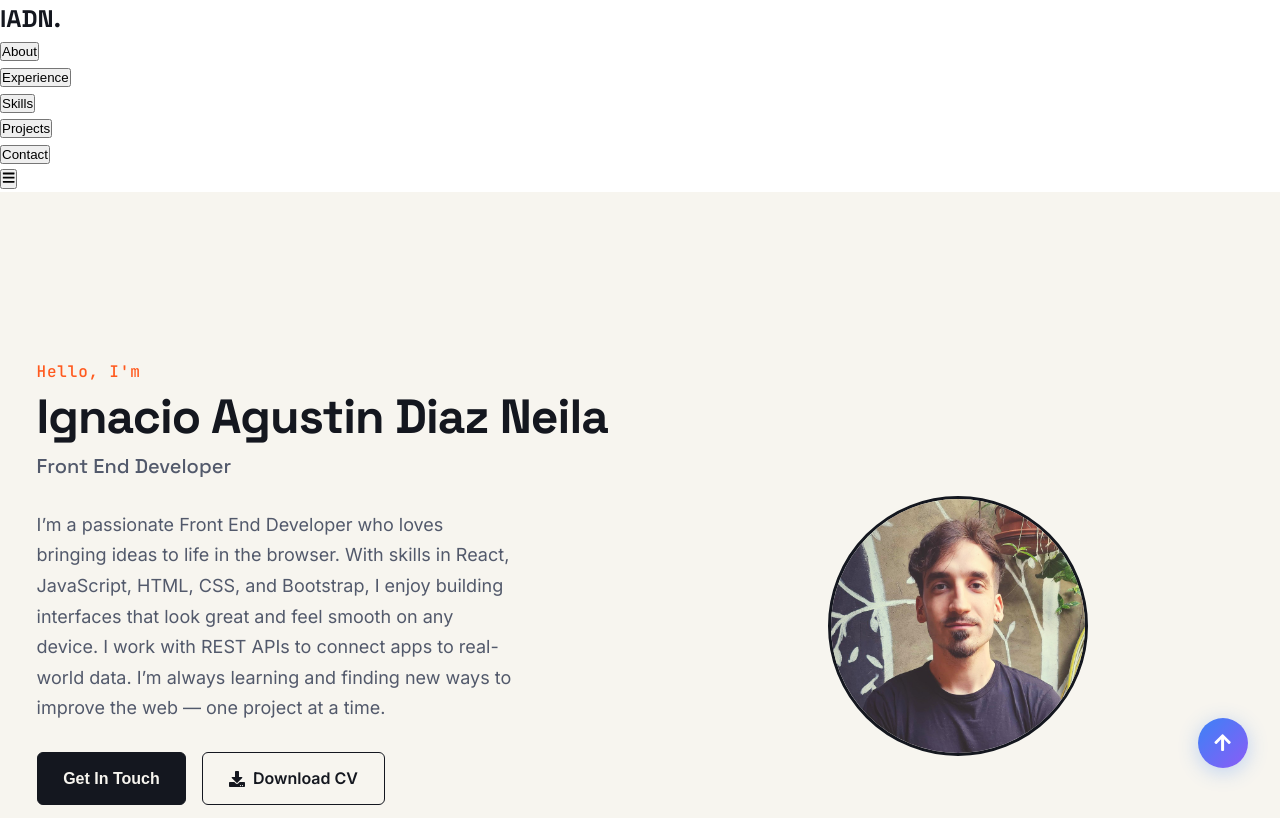
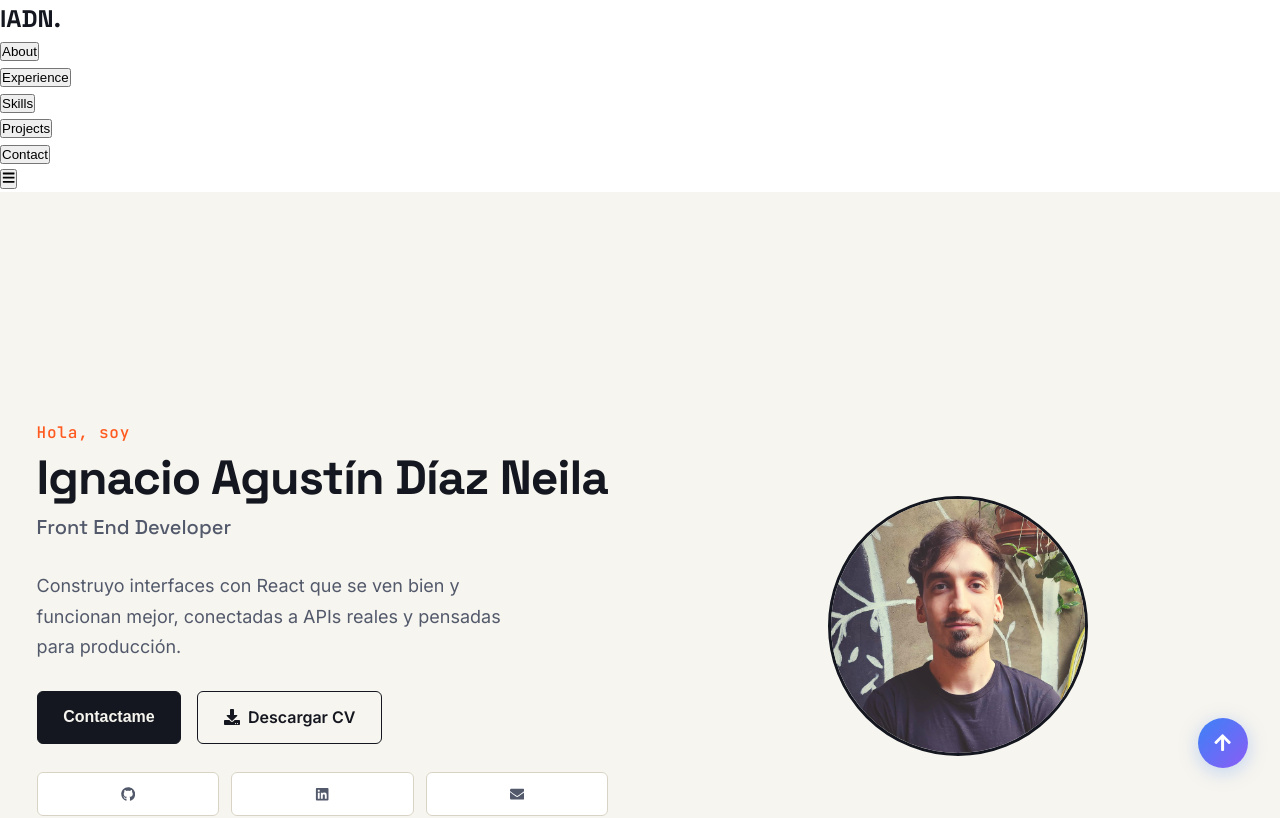
Before and after one commit to IgnacioDN/Portfolio, a React (Vite) app in the folder Portfolio-Project/: page / in a window 1280 px wide. Shown: the top 818 px of the page. Built offline with nearby package versions, Linux system fonts and the light colour scheme.

Commit message:
Translate Hero component text to Spanish
Updated text to Spanish and improved accessibility.

```diff
--- a/Portfolio-Project/src/components/Hero.jsx
+++ b/Portfolio-Project/src/components/Hero.jsx
@@ -7,10 +7,10 @@ const Hero = () => {
   const scrollToContact = () => {
     const contactSection = document.getElementById('contact');
     if (contactSection) {
-      const offsetTop = contactSection.offsetTop - 100; // 100px de offset hacia arriba
+      const offsetTop = contactSection.offsetTop - 100;
       window.scrollTo({
         top: offsetTop,
-        behavior: 'smooth'
+        behavior: 'smooth',
       });
     }
   };
@@ -21,29 +21,28 @@ const Hero = () => {
         <div className="hero-content">
           <div className="hero-text">
             <h1 className="hero-title">
-              <span className="hero-greeting">Hello, I'm</span>
-              <span className="hero-name">Ignacio Agustin Diaz Neila</span>
+              <span className="hero-greeting">Hola, soy</span>
+              <span className="hero-name">Ignacio Agustín Díaz Neila</span>
               <span className="hero-role">Front End Developer</span>
             </h1>
 
             <p className="hero-description">
-I’m a passionate Front End Developer who loves bringing ideas to life in the browser. With skills in React, JavaScript, HTML, CSS, and Bootstrap, I enjoy building interfaces that look great and feel smooth on any device. I work with REST APIs to connect apps to real-world data. I’m always learning and finding new ways to improve the web — one project at a time.
-
-
+              Construyo interfaces con React que se ven bien y funcionan mejor,
+              conectadas a APIs reales y pensadas para producción.
             </p>
 
             <div className="hero-buttons">
               <button className="btn-primary" onClick={scrollToContact}>
-                Get In Touch
+                Contactame
               </button>
               <a
                 href="/cv/Ignacio-Agustín-Díaz-Neila-CV.pdf"
                 download="Ignacio-Agustín-Díaz-Neila-CV.pdf"
                 className="btn-secondary"
-                aria-label="Download CV"
+                aria-label="Descargar CV"
               >
                 <FaDownload />
-                Download CV
+                Descargar CV
               </a>
             </div>
 
@@ -51,7 +50,11 @@ I’m a passionate Front End Developer who loves bringing ideas to life in the b
               <a href="https://github.com/IgnacioDN" className="social-link" aria-label="GitHub">
                 <FaGithub />
               </a>
-              <a href="https://www.linkedin.com/in/ignacio-agustin-diaz-neila-0359581b4/" className="social-link" aria-label="LinkedIn">
+              <a
+                href="https://www.linkedin.com/in/ignacio-agustin-diaz-neila-0359581b4/"
+                className="social-link"
+                aria-label="LinkedIn"
+              >
                 <FaLinkedin />
               </a>
               <a href="mailto:ignaciodiazneila@gmail.com" className="social-link" aria-label="Email">
@@ -62,11 +65,7 @@ I’m a passionate Front End Developer who loves bringing ideas to life in the b
 
           <div className="hero-image">
             <div className="image-container">
-              <img
-                src={profileImage}
-                alt="Profile"
-                className="profile-image"
-              />
+              <img src={profileImage} alt="Ignacio Agustín Díaz Neila" className="profile-image" />
             </div>
           </div>
         </div>
```
